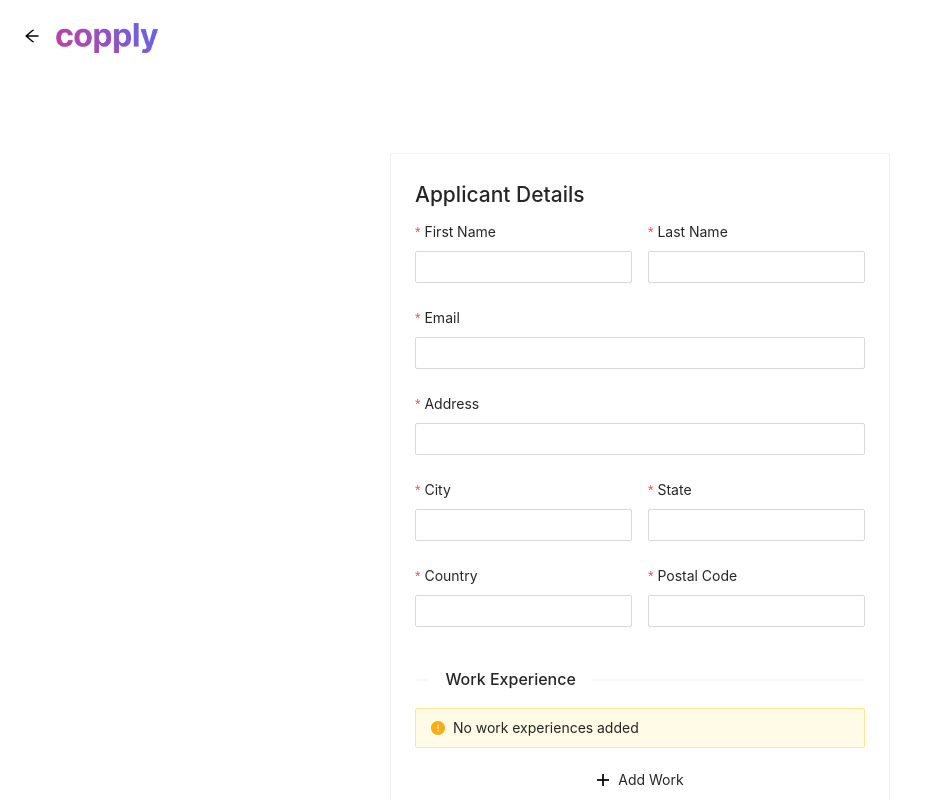
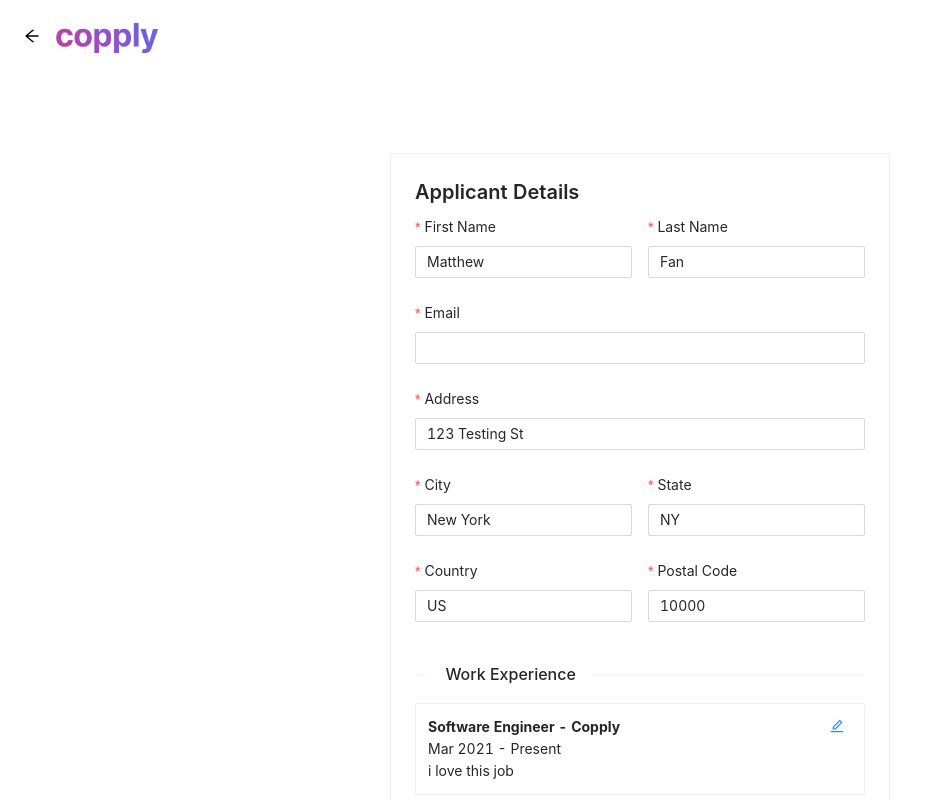
Before and after one commit to mattfan00/project-setup-team-solidaridad-utilisation, a React (Create React App) app in the folder front-end/: page /application/1/1 in a window 1280 px wide. Shown: the top 800 px of the page, without its empty margins (0-928 px from the left). Built offline with nearby package versions, Linux system fonts and the light colour scheme.

Commit message:
autofills relevant fields

```diff
--- a/front-end/src/Components/ApplicationForm/Address.js
+++ b/front-end/src/Components/ApplicationForm/Address.js
@@ -11,7 +11,7 @@ const Address = () => {
       <Col span={24}>
         <Form.Item
           label="Address"
-          name="address"
+          name={["address", "address"]}
           rules={[{ required: true, message: 'Please input your address' }]}
         >
           <Input />
@@ -21,7 +21,7 @@ const Address = () => {
       <Col span={12}>
         <Form.Item
           label="City"
-          name="city"
+          name={["address", "city"]}
           rules={[{ required: true, message: 'Please input your city' }]}
         >
           <Input />
@@ -30,7 +30,7 @@ const Address = () => {
       <Col span={12}>
         <Form.Item
           label="State"
-          name="state"
+          name={["address", "state"]}
           rules={[{ required: true, message: 'Please input your state' }]}
         >
           <Input />
@@ -40,7 +40,7 @@ const Address = () => {
       <Col span={12}>
         <Form.Item
           label="Country"
-          name="country"
+          name={["address", "country"]}
           rules={[{ required: true, message: 'Please input your country' }]}
         >
           <Input />
@@ -49,7 +49,7 @@ const Address = () => {
       <Col span={12}>
         <Form.Item
           label="Postal Code"
-          name="postalCode"
+          name={["address", "postalCode"]}
           rules={[{ required: true, message: 'Please input your postal code' }]}
         >
           <Input />
--- a/front-end/src/Components/ApplicationForm/Education.js
+++ b/front-end/src/Components/ApplicationForm/Education.js
@@ -1,4 +1,4 @@
-import React, { useState } from "react"
+import React, { useState, useEffect } from "react"
 import moment from "moment"
 
 import {
@@ -24,6 +24,12 @@ const Education = (props) => {
   const [showNewForm, setShowNewForm] = useState(false)
   const [showUpdateForm, setShowUpdateForm] = useState(false)
   const [initialValues, setInitialValues] = useState(null)
+
+  useEffect(() => {
+    if (props.education) {
+      setEducation(props.education)
+    }
+  }, [props.education])
 
   // used when you want to add a completely new education
   const newEducationForm = () => {
@@ -80,7 +86,7 @@ const Education = (props) => {
         <Col span={24}>
           <Row gutter={[16, 16]}>
             {education && education.map((edu, i) => (
-              <Col span={24}>
+              <Col span={24} key={i}>
                 <Card className="info-card" size="small">
                   <div><strong>{edu.school}</strong></div>
                   <div>{formatDate(edu.startDate)} - {formatDate(edu.endDate)}</div>
--- a/front-end/src/Components/ApplicationForm/Name.js
+++ b/front-end/src/Components/ApplicationForm/Name.js
@@ -5,13 +5,13 @@ import {
   Input
 } from "antd"
 
-const Name = () => {
+const Name = (props) => {
   return (
     <>
       <Col span={12}>
         <Form.Item
           label="First Name"
-          name="firstName"
+          name={["name", "firstName"]}
           rules={[{ required: true, message: 'Please input your first name' }]}
         >
           <Input />
@@ -20,7 +20,7 @@ const Name = () => {
       <Col span={12}>
         <Form.Item
           label="Last Name"
-          name="lastName"
+          name={["name", "lastName"]}
           rules={[{ required: true, message: 'Please input your last name' }]}
         >
           <Input />
--- a/front-end/src/Components/ApplicationForm/WorkExperience.js
+++ b/front-end/src/Components/ApplicationForm/WorkExperience.js
@@ -1,4 +1,4 @@
-import React, { useState } from "react"
+import React, { useState, useEffect } from "react"
 import moment from "moment"
 
 import {
@@ -24,6 +24,12 @@ const WorkExperience = (props) => {
   const [showNewForm, setShowNewForm] = useState(false)
   const [showUpdateForm, setShowUpdateForm] = useState(false)
   const [initialValues, setInitialValues] = useState(null)
+
+  useEffect(() => {
+    if (props.jobs) {
+      setJobs(props.jobs)
+    }
+  }, [props.jobs])
 
   // used when you want to add a completely new job
   const newJobForm = () => {
@@ -80,7 +86,7 @@ const WorkExperience = (props) => {
         <Col span={24}>
           <Row gutter={[16, 16]}>
             {jobs && jobs.map((job, i) => (
-              <Col span={24}>
+              <Col span={24} key={i}>
                 <Card className="info-card" size="small">
                   <div><strong>{job.title} - {job.employer}</strong></div>
                   <div>{formatDate(job.startDate)} - {job.currentJob ? "Present" : formatDate(job.endDate)}</div>
--- a/front-end/src/Components/ApplicationForm/index.js
+++ b/front-end/src/Components/ApplicationForm/index.js
@@ -1,4 +1,4 @@
-import React, { useState } from "react"
+import React, { useEffect, useState } from "react"
 import { useHistory, useParams } from "react-router-dom"
 import {
   Button,
@@ -9,6 +9,7 @@ import {
   Divider,
   Card,
   Space,
+  Typography,
   message
 } from "antd"
 
@@ -20,16 +21,34 @@ import Education from "./Education"
 
 import ConfirmSubmit from "./ConfirmSubmit"
 
+const { Title } = Typography
 
-const ApplicationForm = () => {
+
+const ApplicationForm = (props) => {
   const [detailsForm] = Form.useForm()
   const [extraForm] = Form.useForm()
   const [jobs, setJobs] = useState([])
   const [education, setEducation] = useState([])
   const [confirm, setConfirm] = useState(false)
+  const [userDetails, setUserDetails] = useState(null)
 
   const history = useHistory()
   const { company, job } = useParams()
+
+  // when receive the current user from props, update the state
+  useEffect(() => {
+    if (props.user) {
+      const { details } = props.user
+      setUserDetails(details)
+
+      // auto fill in some of the fields
+      detailsForm.setFieldsValue({
+        name: details.name,
+        email: details.email,
+        address: details.address
+      })
+    }
+  }, [props.user])
 
   const updateJobs = (newJobs) => {
     setJobs(newJobs)
@@ -71,27 +90,48 @@ const ApplicationForm = () => {
     }
   }
 
+  const display = (fieldName) => {
+    return props.fields.includes(fieldName)
+  }
+
   return (
     <>
       <Space direction="vertical" size="large">
         <Card>
-          <h2>Applicant Details</h2>
+          {/* <h2>Applicant Details</h2> */}
+          <Title level={4}>Applicant Details</Title>
           <Form form={detailsForm} layout="vertical">
             <Row gutter={[16]}>
-                <Name />
-                <Email />
-                <Address />
+                {display("name") ? <Name /> : ""}
+                {display("email") ? <Email /> : ""}
+                {display("address") ? <Address /> : ""}
             </Row>
           </Form>
 
-          <Divider orientation="left">Work Experience</Divider>
-          <WorkExperience updateJobs={updateJobs} />
+          {display("workExperience") ?
+          <>
+            <Divider orientation="left">Work Experience</Divider>
+            <WorkExperience
+              updateJobs={updateJobs}
+              jobs={userDetails ? userDetails.workExperience : []}
+            />
+          </>
+          : ""}
 
+
+          {display("education") ?
+          <>
           <Divider orientation="left">Education</Divider>
-          <Education updateEducation={updateEducation} />
+          <Education
+            updateEducation={updateEducation}
+            education={userDetails ? userDetails.education: []}
+          />
+          </>
+          : ""}
+
         </Card>
         <Card>
-          <h2>Extra Questions</h2>
+          <Title level={4}>Extra Questions</Title>
           <Form form={extraForm} layout="vertical">
             <Row gutter={16}>
               <Col span={24}>
--- a/front-end/src/View/Applicant/Application/index.js
+++ b/front-end/src/View/Applicant/Application/index.js
@@ -1,9 +1,77 @@
-import React from "react"
+import React, { useState, useEffect }  from "react"
 import ApplicationForm from "../../../Components/ApplicationForm"
 import AppHeader from "../../../Components/ApplicationForm/ApplicantHeader"
 import "../index.css"
 
+import {
+  message
+} from "antd"
+
+import moment from "moment"
+
 const Application = () => {
+  const [user, setUser] = useState(null)
+  const [application, setApplication] = useState(null)
+
+  useEffect(() => {
+    console.log("application details")
+    const application = {
+      fields: ["name", "email", "address", "workExperience"],
+      extraQuestions: [
+        {
+          title: "Why do you want to join",
+          required: true
+        }
+      ]
+    }
+
+    console.log("retrieve current user")
+    const currentUser = {
+      email: "test@test.com",
+      details: {
+        name: {
+          firstName: "Matthew",
+          lastName: "Fan",
+        },
+        // email: "myprofessionalemail@test.com",
+        address: {
+          address: "123 Testing St",
+          city: "New York",
+          state: "NY",
+          country: "US",
+          postalCode: "10000"
+        },
+        workExperience: [
+          {
+            title: "Software Engineer",
+            employer: "Copply",
+            startDate: moment("Mar 2021", "MMM YYYY"),
+            endDate: undefined,
+            currentJob: true,
+            description: "i love this job"
+          }
+        ],
+        education: [
+          {
+            school: "New York University",
+            startDate: moment("Aug 2018", "MMM YYYY"),
+            endDate: moment("May 2021", "MMM YYYY"),
+            major: "Computer Science"
+          }
+        ]
+      }
+    }
+
+    if (application) {
+      setApplication(application)
+    }
+
+    if (currentUser) {
+      setUser(currentUser)
+      message.success("Autofilled applicable fields")
+    }
+  }, [])
+
   return (
     <>
       <div className="header">
@@ -15,8 +83,10 @@ const Application = () => {
           {/* Put job description here */}
 
           {/* Form for application */}
-          <ApplicationForm />
-
+          <ApplicationForm
+            user={user}
+            fields={application ? application.fields : []}
+          />
         </div>
       </div>
     </>
```
